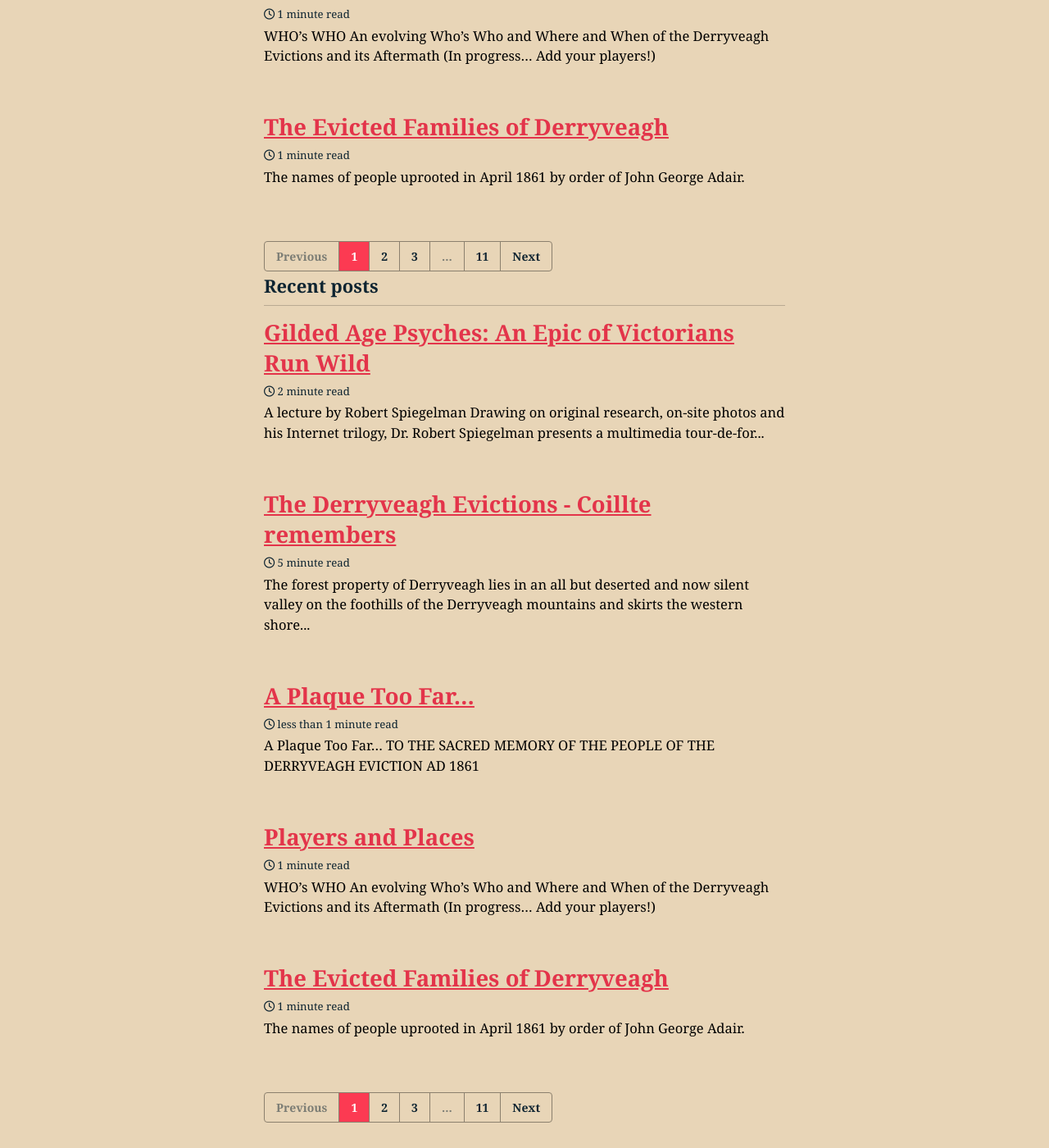
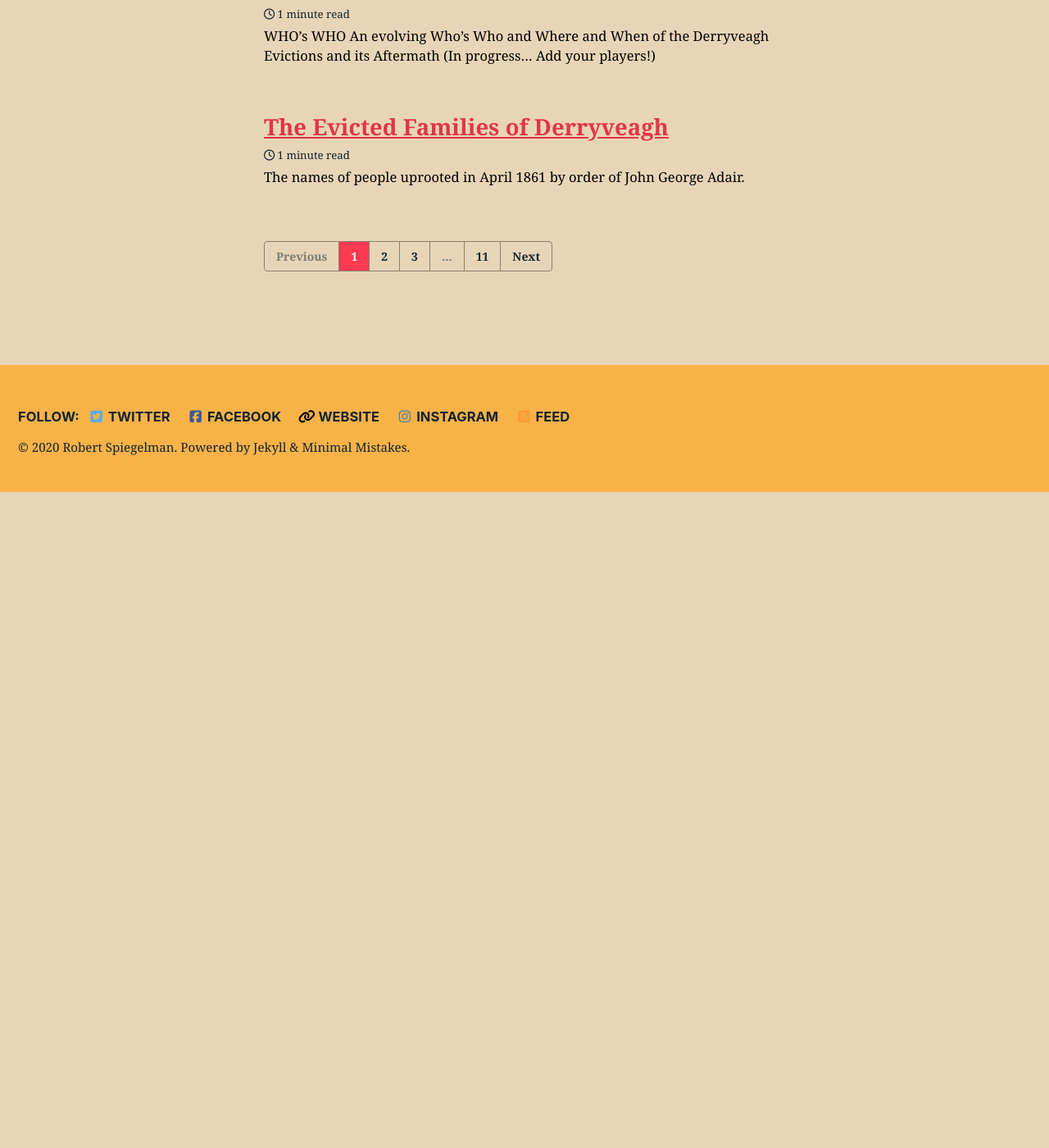
Before and after one commit to adamdjbrett/derryveagh-new, a Jekyll site: the page built from index.html, in a window 1280 px wide and 1400 px high, scrolled down 2229 px. Shown: the whole window at 82% size. Built offline with Jekyll 4.4.1, drawn with Linux system fonts in a browser that asks for light colours; cached includes are drawn as plain includes; nearby versions of some CDN libraries; the list of posts is cut into pages by our own code; after the commit the page ends 2829 px from its top, so only the background shows below that; some of the changed lines change nothing that is shown.

Commit message:
Update index.html
remove h3

```diff
--- a/index.html
+++ b/index.html
@@ -18,17 +18,3 @@ intro:
 <p>Derryveagh is just the tip of the iceberg: step one in Adair&lsquo;s fevered transatlantic quest for a vast, personal empire. &ldquo;The great thing,&rdquo; advises his wife, &ldquo;is to miss as little as possible, and to share as much.&rdquo; Adair rejects the latter half. His grasp is matched only by its wake: the tragic impact on native peoples - red, white and green - across 3 continents. Today, Derryveagh&lsquo;s traces remain hidden in plain sight. As its shockwaves continue to spread,&nbsp;<a href="http://web.archive.org/web/20100713001224/http://www.coillte.ie/aboutcoillte/community/community_partnerships/ulster/the_derryveagh_evictions_donegal/?no_cache=1&amp;sword_list%5B%5D=mcclintock">dedicated others</a>&nbsp;still work to preserve and fix the broken links. Have a look:</p>
 
 <a href="/swf/home.swf">home.swf</a>
-
-<h3 class="archive__subtitle">{{ site.data.ui-text[site.locale].recent_posts | default: "Recent Posts" }}</h3>
-
-{% if paginator %}
-  {% assign posts = paginator.posts %}
-{% else %}
-  {% assign posts = site.posts %}
-{% endif %}
-
-{% for post in posts %}
-  {% include archive-single.html %}
-{% endfor %}
-
-{% include paginator.html %}
```
